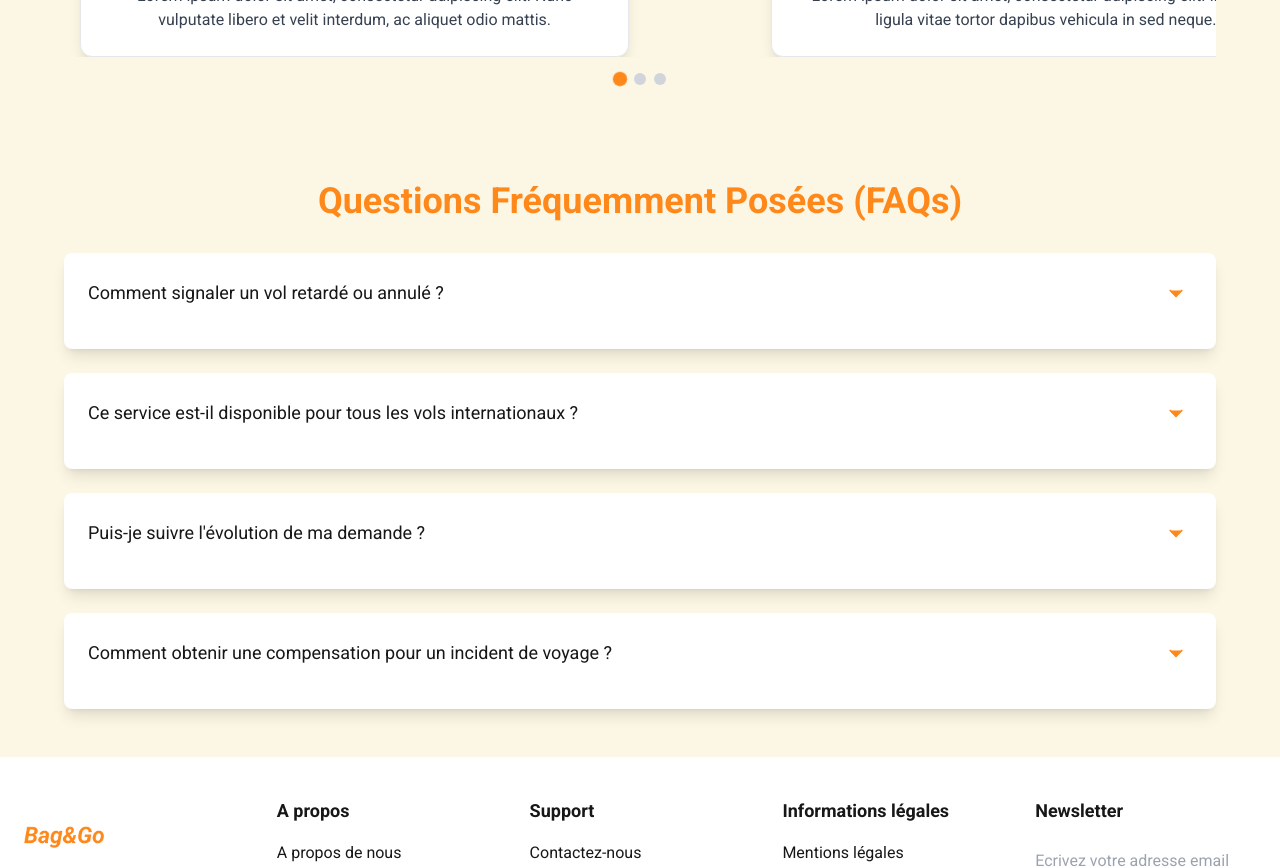
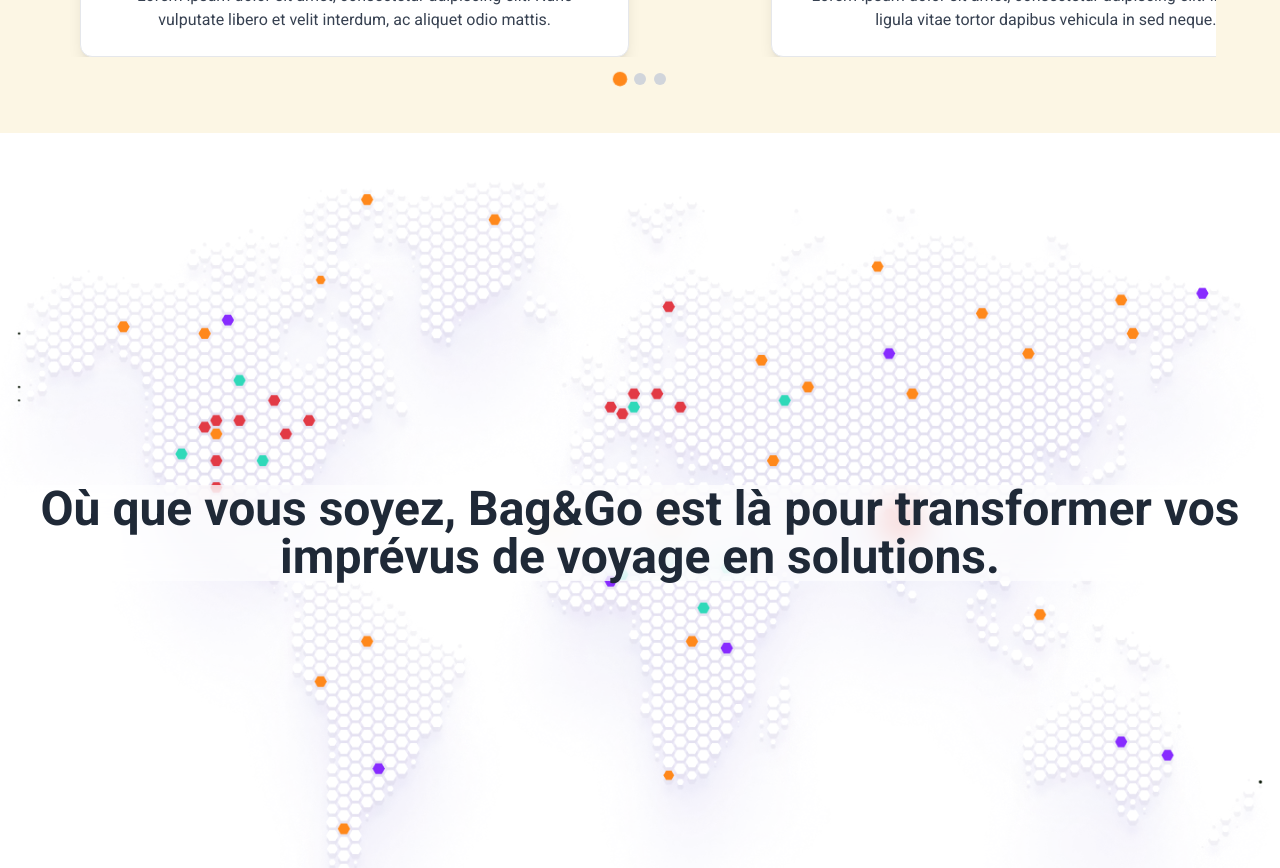
Before and after one commit to ZACK2613111/test-bag-go, a Next.js app: page / in a window 1280 px wide. Shown: the part 1840-2708 px from the top of the page. Built offline with nearby package versions, Linux system fonts and the light colour scheme.

Commit message:
MapComponent Implementation

```diff
--- a/src/app/page.tsx
+++ b/src/app/page.tsx
@@ -3,6 +3,7 @@
 import FAQ from "@/components/FAQ";
 import Footer from "@/components/footer";
 import Header from "@/components/header";
+import MapComponent from "@/components/Map";
 import Reservation from "@/components/reservation";
 import Sponsors from "@/components/Sponsors";
 import SliderTestimonials from "@/components/Testimonials";
@@ -16,6 +17,7 @@
      <Sponsors />
      <About />
      <SliderTestimonials/>
+     <MapComponent/>
      <FAQ />
      <Footer />
     </div>
--- /dev/null
+++ b/src/components/Map.tsx
@@ -0,0 +1,26 @@
+import Image from "next/image";
+import mapImage from "../../public/images/WorldMap.png";
+
+const MapComponent = () => {
+    return (
+      <div className="relative w-full h-screen">
+        {/* Image Background */}
+        <Image
+          src={mapImage}
+          alt="Map"
+          layout="fill"
+          objectFit="contain"
+          className="z-0"
+        />
+
+        {/* Overlay with white background and blurry effect (centered div) */}
+        <div className="absolute w-full top-1/2 left-1/2 transform -translate-x-1/2 -translate-y-1/2 flex items-center justify-center z-10 bg-white bg-opacity-60 backdrop-blur-lg px-4">
+          <h1 className="text-5xl font-bold text-center text-gray-800">
+            Où que vous soyez, Bag&Go est là pour transformer vos imprévus de voyage en solutions.
+          </h1>
+        </div>
+      </div>
+    );
+  };
+
+  export default MapComponent;
```
